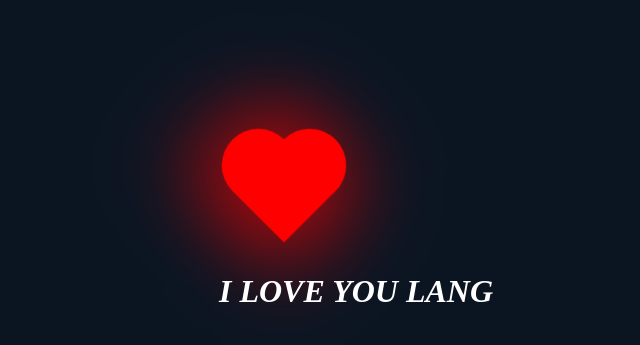
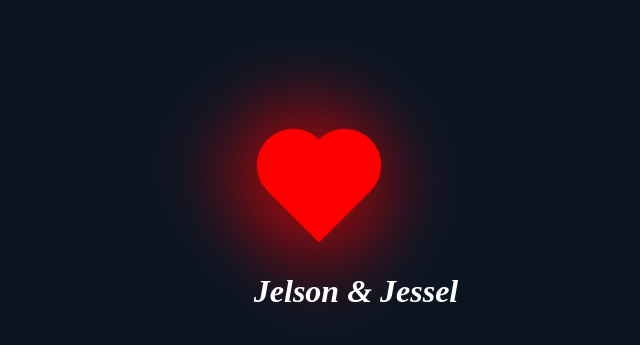
Before and after one commit to Jelson21/my-personal-info, a plain HTML site: page index.html in a window 1280 px wide. Shown: the part 209-554 px from the top of the page, without its empty margins (219-859 px from the left). Drawn offline with Linux system fonts and the light colour scheme.

Commit message:
Update index.html

```diff
--- a/index.html
+++ b/index.html
@@ -5,6 +5,6 @@
     </head>
     <body>
         <div class="heart"></div>
-        <h1>I LOVE YOU LANG</h1>
+        <h1>Jelson & Jessel</h1>
     </body>
 </html>
```
